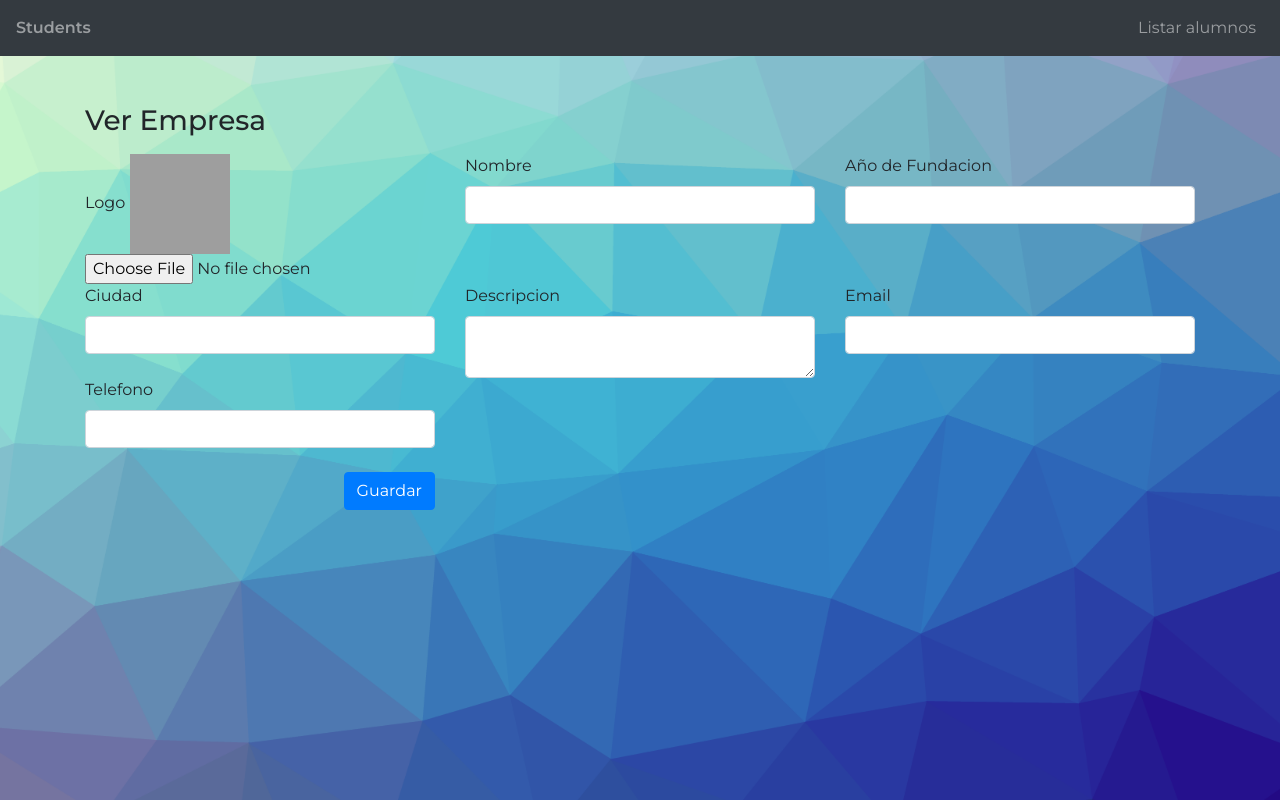
After one commit to anagchaio/LabIV---Proyecto-Final-2021, a PHP site: the page made by Views/company-show.php in a window 1280 px wide. The commit adds this page. Run offline with PHP 8.4, Linux system fonts and the light colour scheme; the template is opened without the code that fills it, so the values that code supplies are empty; some libraries are stand-ins or nearby versions; grey boxes are pictures that could not be loaded.

Commit message:
Company logo upload

```diff
--- a/Config/Config.php
+++ b/Config/Config.php
@@ -17,5 +17,6 @@ define("API_KEY", '4f3bceed-50ba-4461-a910-518598664c08');
 define("API_URL", 'https://utn-students-api.herokuapp.com/api/');
 
 define("ADMIN_ACCESS", "admin@admin.com");
+define("IMAGES_TYPE", array(0=>'image/jpg',1=>'image/jpeg',2=>'image/png'));
 
 ?>
--- a/DAO/ICompanyDAO.php
+++ b/DAO/ICompanyDAO.php
@@ -7,6 +7,6 @@
     {
         function Add(Company $company);
         function GetAll();
-        function GetByCompanyName($companyName);
+        function GetByCompanyEmail($email);
     }
 ?>
--- a/Models/company.php
+++ b/Models/company.php
@@ -124,6 +124,11 @@ class Company {
         return $this->logo;
     }
 
+    public function getLogoFileName()
+    {
+        return $this->logo["name"];
+    }
+
     /**
      * Set the value of logo
      *
--- a/Views/admin-firstpage.php
+++ b/Views/admin-firstpage.php
@@ -1,9 +1,8 @@
 <?php
     require_once(VIEWS_PATH.'nav.php');
+   // require_once(VIEWS_PATH."image-add.php");
     require_once(VIEWS_PATH."company-add.php");
 
-    if (isset($newCompany)) {
-        echo $newCompany->getName();
-   }
+
 
 ?>
--- /dev/null
+++ b/Views/company-show.php
@@ -0,0 +1,77 @@
+<?php
+require_once('nav.php');
+?>
+<main class="py-5">
+     <section id="listado" class="mb-5">
+          <form action="<?php echo FRONT_ROOT ?>Company/ModifyCompany" method="POST" enctype="multipart/form-data">
+               <div class="container">
+                    <h3 class="mb-3">Ver Empresa</h3>
+                    <h4 style="color: rgb(145, 39, 177)">
+                         <?php
+                         if (isset($usedCompanyEmail)) {
+                              echo "Ya existe una empresa con ese email";
+                         }
+                         if (isset($uploadError)) {
+                              echo "Hubo un error y la imagen no se subio";
+                         }
+                         if (isset($notImageError)) {
+                              echo "El archivo seleccionado no es una imagen";
+                         }
+                         ?>
+                    </h4>
+
+                    <div>
+                         <div class="row">
+                              <div class="col-lg-4">
+                                   <label for="">Logo</label>
+                                   <img src="<?php echo FRONT_ROOT . UPLOADS_PATH . $newCompany->getLogoFileName(); ?>" alt="Company-Logo" width="100" height="100">
+                                   <input type="file" name="logo" class="form-control-file" required>
+                              </div>
+                              <div class="col-lg-4">
+                                   <label for="">Nombre</label>
+                                   <input type="text" name="name" class="form-control form-control-ml" required value="<?php echo $newCompany->getName(); ?>">
+                              </div>
+
+                              <div class="col-lg-4">
+                                   <label for="">Año de Fundacion</label>
+                                   <input type="number" min="1900" max="2021" step="1" name="yearFoundantion" class="form-control form-control-ml" required value="<?php echo $newCompany->getYearFoundantion(); ?>">
+                              </div>
+
+                              <div class="col-lg-4">
+                                   <label for="">Ciudad</label>
+                                   <input type="text" name="city" class="form-control form-control-ml" required value="<?php echo $newCompany->getCity(); ?>">
+                              </div>
+
+                              <div class="col-lg-4">
+                                   <label for="">Descripcion</label>
+                                   <textarea type="text" name="description" class="form-control form-control-ml" required value="<?php echo $newCompany->getDescription(); ?>"></textarea>
+                              </div>
+
+
+
+                              <div class="col-lg-4">
+                                   <label for="">Email</label>
+                                   <input type="email" name="email" class="form-control form-control-ml" required value="<?php echo $newCompany->getEmail(); ?>">
+                              </div>
+
+                              <div class="col-lg-4">
+                                   <label for="">Telefono</label>
+                                   <input type="number" name="phoneNumber" class="form-control form-control-ml" required value="<?php echo $newCompany->getPhoneNumber(); ?>">
+                              </div>
+
+
+                         </div>
+                         <div class="row">
+                              <div class="col-lg-4">
+                                   <span>&nbsp;</span>
+                                   <button type="submit" name="modify-company-button" class="btn btn-primary ml-auto d-block">Guardar</button>
+                              </div>
+
+                         </div>
+                    </div>
+               </div>
+          </form>
+     </section>
+</main>
+
+<?php include('footer.php') ?>
--- a/Views/image-index.php
+++ b/Views/image-add.php
@@ -5,12 +5,13 @@
      <section id="listado" class="mb-5">
           <div class="container">
                <h2 class="mb-4">Seleccionar Imagen</h2>
-               <form action="<?php echo FRONT_ROOT ?>Image/Upload" method="post" enctype="multipart/form-data" class="bg-light-alpha p-5">
+
+               <form action="<?php echo FRONT_ROOT ?>Company/UploadLogo" method="post" enctype="multipart/form-data" class="bg-light-alpha p-5">
                     <div class="row">
                          <div class="col-lg-4">
                               <div class="form-group">
                                    <label for="">Imagen:</label>
-                                   <input type="file" name="file" class="form-control-file">
+                                   <input type="file" name="logo" class="form-control-file">
                               </div>
                          </div>
                     </div>
```
Also changed, not shown: Controllers/CompanyController.php (+40 -11 lines), DAO/CompanyDAO.php (+15 -2 lines), Data/companies.json (+54 -3 lines), Views/company-add.php (+21 -16 lines), Uploads/IMG_3833 Small.JPG (deleted), Uploads/IMG_3833.JPG (deleted), Uploads/Test image2.png (added), Uploads/Test image3.jpg (added), Uploads/foto.png (added), Uploads/image.jpg (added).
